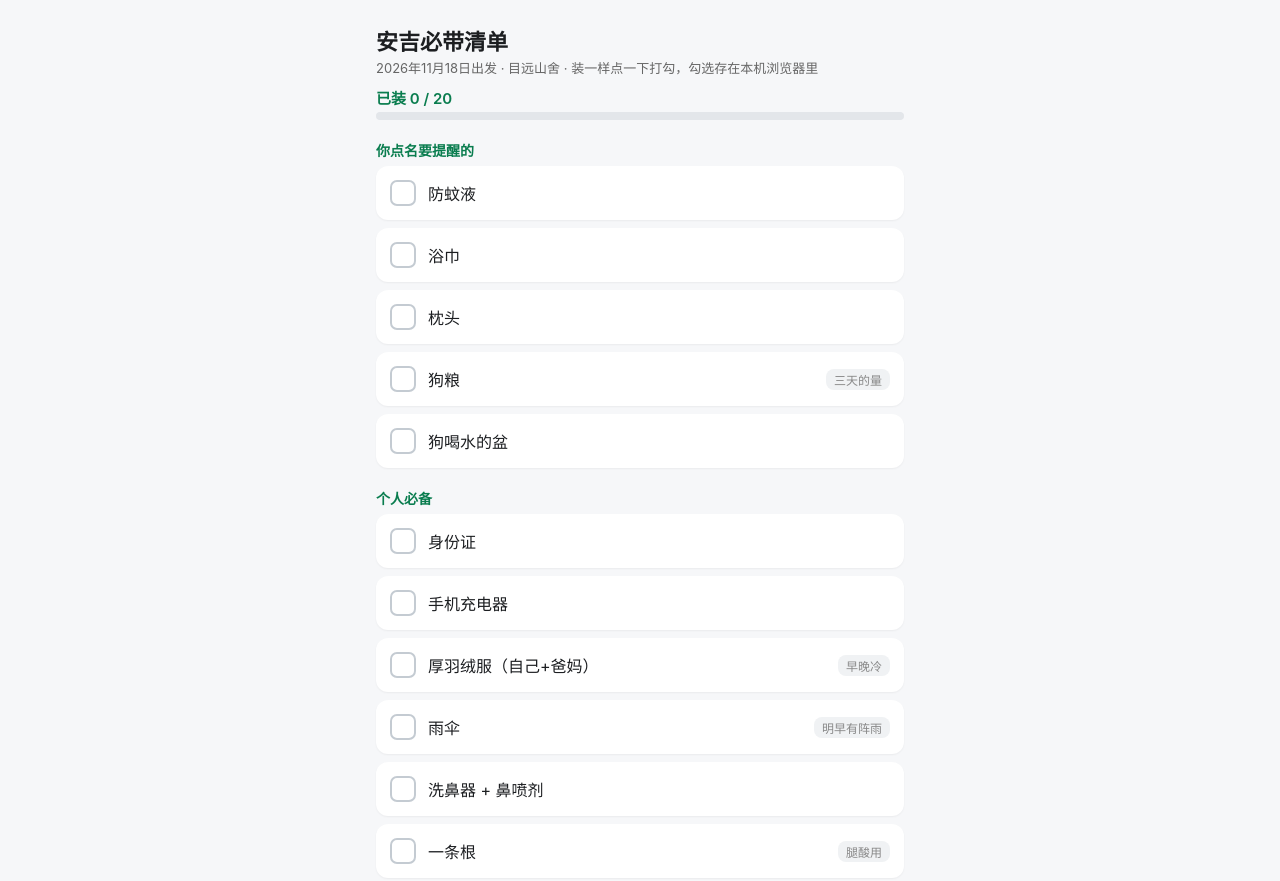
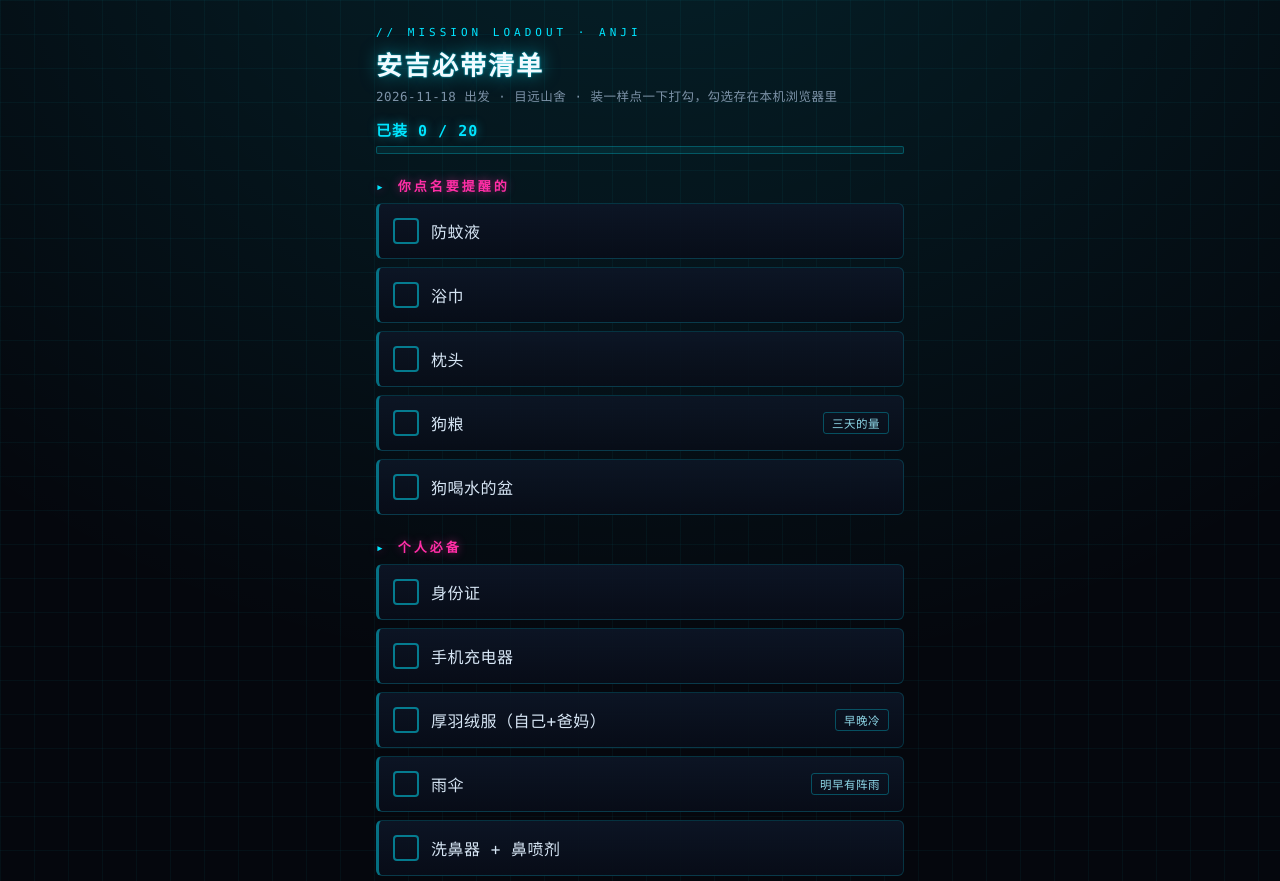
Before and after one commit to headshot1984/tianmushan-guide, a plain HTML site: page anji-checklist.html in a window 1280 px wide. Shown: the top 881 px of the page. Drawn offline with Linux system fonts and the light colour scheme.

Commit message:
Restyle checklist: sci-fi dark

```diff
--- a/anji-checklist.html
+++ b/anji-checklist.html
@@ -6,27 +6,48 @@
 <title>安吉必带清单</title>
 <style>
   * { box-sizing: border-box; -webkit-tap-highlight-color: transparent; }
-  body { margin: 0; font-family: -apple-system, "PingFang SC", "Microsoft YaHei", sans-serif; background: #f6f7f9; color: #1c1e21; }
-  .wrap { max-width: 560px; margin: 0 auto; padding: 20px 16px 48px; }
-  h1 { font-size: 22px; margin: 4px 0 2px; }
-  .sub { color: #666; font-size: 13px; margin-bottom: 6px; }
-  .prog { font-size: 15px; font-weight: 600; color: #0a7d4f; margin: 10px 0 4px; }
-  .bar { height: 8px; background: #e3e6ea; border-radius: 4px; overflow: hidden; margin-bottom: 8px; }
-  .bar > div { height: 100%; background: #0a7d4f; width: 0%; transition: width .2s; }
-  .group { font-size: 14px; font-weight: 700; color: #0a7d4f; margin: 20px 0 6px; }
-  .row { display: flex; align-items: center; gap: 12px; background: #fff; border-radius: 12px; padding: 14px 14px; margin-bottom: 8px; cursor: pointer; box-shadow: 0 1px 2px rgba(0,0,0,.05); }
-  .box { flex: 0 0 auto; width: 26px; height: 26px; border-radius: 7px; border: 2px solid #c4cbd2; display: flex; align-items: center; justify-content: center; font-size: 17px; color: #fff; }
-  .row.done .box { background: #0a7d4f; border-color: #0a7d4f; }
-  .row.done .label { color: #999; text-decoration: line-through; }
-  .label { font-size: 16px; }
-  .tag { margin-left: auto; flex: 0 0 auto; font-size: 12px; color: #888; background: #f0f2f4; border-radius: 8px; padding: 2px 8px; }
-  .reset { display: block; margin: 26px auto 0; background: none; border: 1px solid #c4cbd2; color: #666; border-radius: 10px; padding: 9px 22px; font-size: 14px; cursor: pointer; }
+  body { margin: 0; font-family: "SF Mono", "JetBrains Mono", Consolas, "PingFang SC", "Microsoft YaHei", monospace, sans-serif;
+    background: #05070d; color: #d7e6f5;
+    background-image:
+      radial-gradient(ellipse 80% 50% at 50% -10%, rgba(0,229,255,.12), transparent),
+      linear-gradient(rgba(0,229,255,.045) 1px, transparent 1px),
+      linear-gradient(90deg, rgba(0,229,255,.045) 1px, transparent 1px);
+    background-size: 100% 100%, 34px 34px, 34px 34px; }
+  .wrap { max-width: 560px; margin: 0 auto; padding: 26px 16px 52px; }
+  .kicker { font-size: 11px; letter-spacing: 4px; color: #00e5ff; text-transform: uppercase; margin-bottom: 6px; }
+  h1 { font-size: 26px; margin: 0 0 4px; font-weight: 800; letter-spacing: 2px; color: #f2faff;
+    text-shadow: 0 0 18px rgba(0,229,255,.55), 0 0 2px rgba(0,229,255,.8); }
+  .sub { color: #7d93a8; font-size: 12.5px; margin-bottom: 8px; letter-spacing: .5px; }
+  .prog { font-size: 15px; font-weight: 700; color: #00e5ff; margin: 14px 0 6px; letter-spacing: 1px;
+    text-shadow: 0 0 10px rgba(0,229,255,.5); }
+  .bar { height: 8px; background: rgba(0,229,255,.08); border: 1px solid rgba(0,229,255,.25); border-radius: 2px; overflow: hidden; margin-bottom: 10px; }
+  .bar > div { height: 100%; width: 0%; background: linear-gradient(90deg, #0077ff, #00e5ff);
+    box-shadow: 0 0 12px rgba(0,229,255,.8); transition: width .25s; }
+  .group { font-size: 13px; font-weight: 700; color: #ff2ea6; margin: 22px 0 8px; letter-spacing: 3px;
+    text-shadow: 0 0 10px rgba(255,46,166,.45); }
+  .group::before { content: "▸ "; color: #00e5ff; }
+  .row { display: flex; align-items: center; gap: 12px; padding: 14px; margin-bottom: 8px; cursor: pointer;
+    background: linear-gradient(180deg, rgba(13,22,38,.92), rgba(8,13,24,.92));
+    border: 1px solid rgba(0,229,255,.18); border-left: 3px solid rgba(0,229,255,.45); border-radius: 6px; }
+  .row:active { border-color: rgba(0,229,255,.6); }
+  .box { flex: 0 0 auto; width: 26px; height: 26px; border-radius: 4px; border: 2px solid rgba(0,229,255,.5);
+    display: flex; align-items: center; justify-content: center; font-size: 17px; color: #04121a; font-weight: 900; }
+  .row.done { border-left-color: #00e5ff; }
+  .row.done .box { background: #00e5ff; border-color: #00e5ff; box-shadow: 0 0 12px rgba(0,229,255,.75); }
+  .row.done .label { color: #5f7488; text-decoration: line-through; }
+  .label { font-size: 16px; letter-spacing: .5px; }
+  .tag { margin-left: auto; flex: 0 0 auto; font-size: 11.5px; color: #8fd8e8; border: 1px solid rgba(0,229,255,.3);
+    border-radius: 3px; padding: 2px 8px; letter-spacing: .5px; }
+  .reset { display: block; margin: 30px auto 0; background: transparent; border: 1px solid rgba(255,46,166,.55); color: #ff7ac2;
+    border-radius: 4px; padding: 10px 26px; font-size: 14px; letter-spacing: 2px; cursor: pointer; font-family: inherit; }
+  .reset:active { background: rgba(255,46,166,.12); }
 </style>
 </head>
 <body>
 <div class="wrap">
+  <div class="kicker">// Mission Loadout · Anji</div>
   <h1>安吉必带清单</h1>
-  <div class="sub">2026年11月18日出发 · 目远山舍 · 装一样点一下打勾，勾选存在本机浏览器里</div>
+  <div class="sub">2026-11-18 出发 · 目远山舍 · 装一样点一下打勾，勾选存在本机浏览器里</div>
   <div class="prog" id="prog"></div>
   <div class="bar"><div id="barfill"></div></div>
   <div id="list"></div>
```
